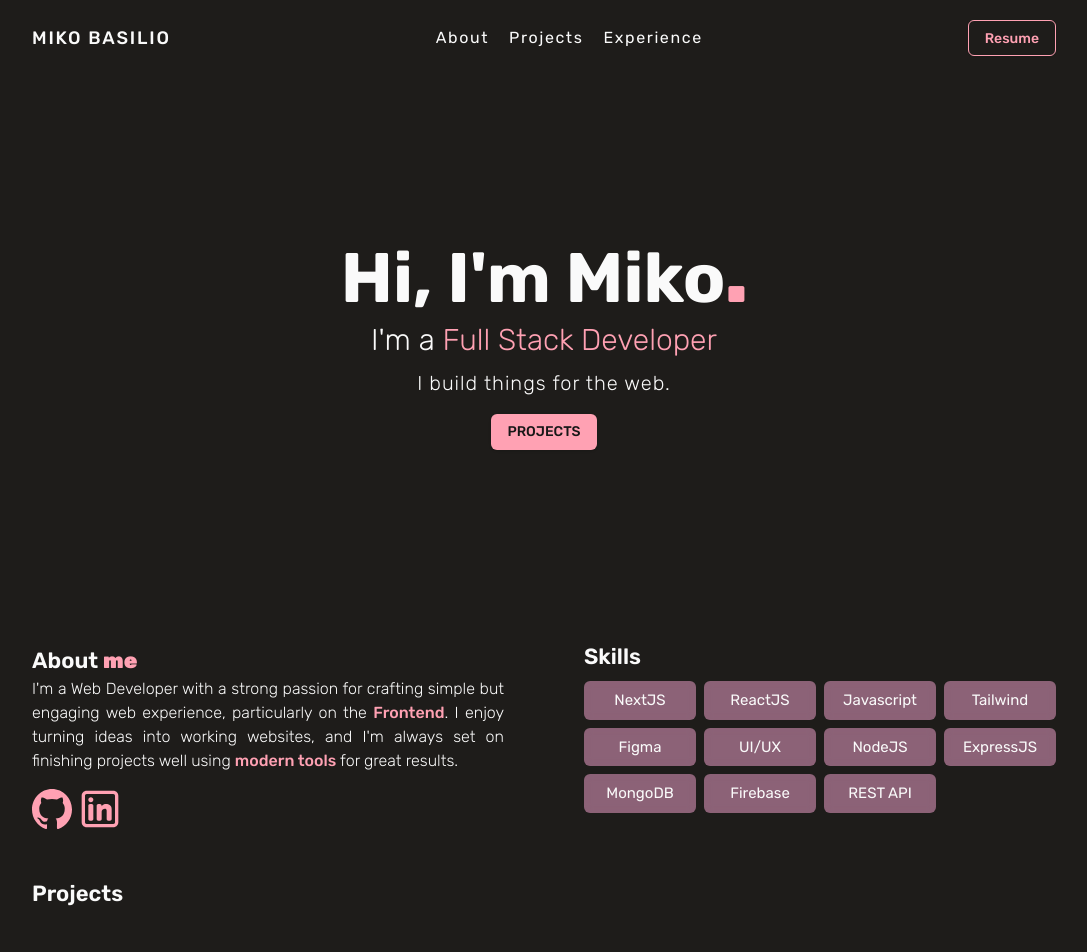
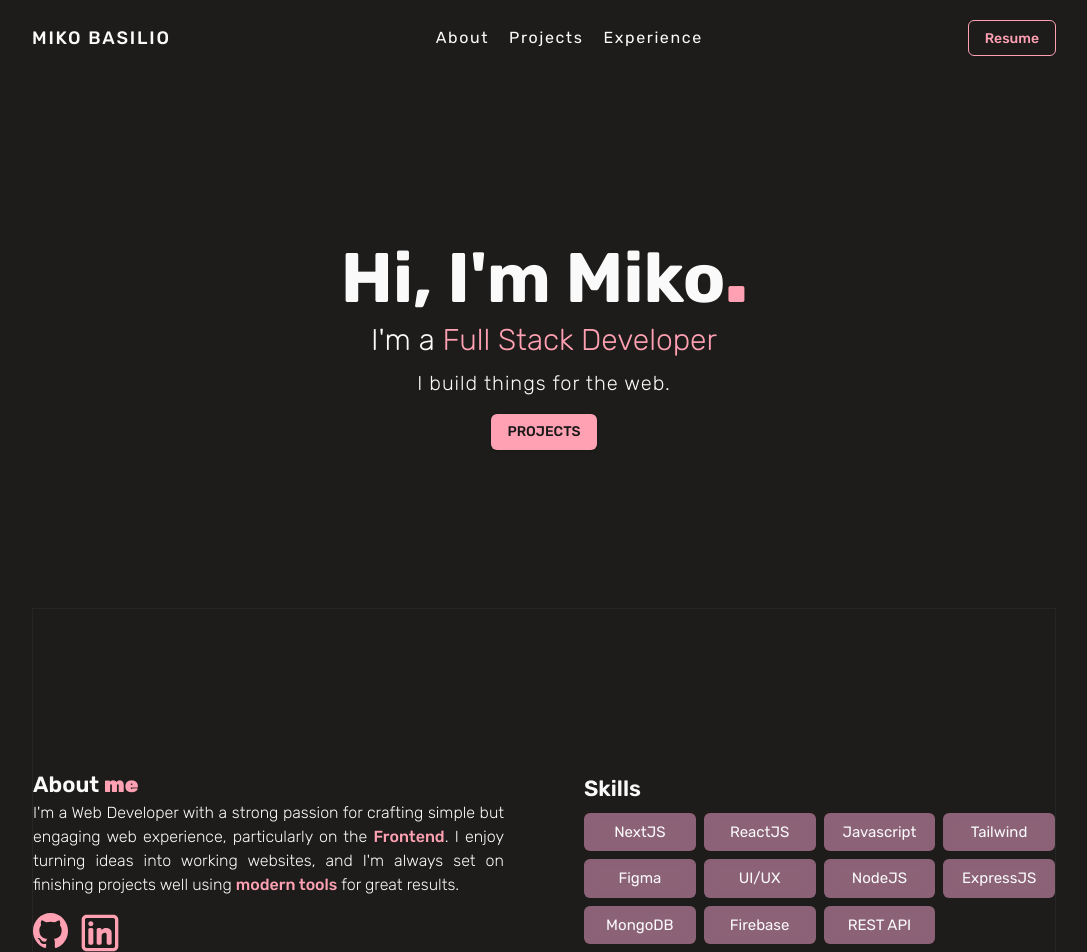
Before and after one commit to okimchi123/miko-portfolio_V1, a Next.js app: page / in a window 1280 px wide. Shown: the top 952 px of the page, without its empty margins (96-1183 px from the left). Built offline with nearby package versions, Linux system fonts and the light colour scheme.

Commit message:
finished aboutme section

```diff
--- a/src/components/layout/AboutMe.jsx
+++ b/src/components/layout/AboutMe.jsx
@@ -1,5 +1,6 @@
 import Reveal from "../motion/reveal";
 import Image from "next/image";
+import Link from "next/link";
 
 export default function AboutMe() {
   const skills = [
@@ -16,7 +17,7 @@ export default function AboutMe() {
     "REST API",
   ];
   return (
-    <section className="h-[400] md:h-fit py-8 w-[80%] gap-20 flex flex-col md:flex-row items-start">
+    <section className="h-fit border md:h-[500px] py-20 md:py-8 w-[90%] md:w-[80%] gap-20 md:gap-20 flex flex-col md:flex-row items-center">
       <Reveal delayProp={0.2} className="w-full">
         <article>
           <h1 className="header mt-1">
@@ -24,13 +25,35 @@ export default function AboutMe() {
           </h1>
           <p className="text-justify font-light mb-4">
             I'm a Web Developer with a strong passion for crafting simple but
-            engaging web experience, particularly on the <strong className="prismo font-medium">Frontend</strong>. I enjoy
+            engaging web experience, particularly on the{" "}
+            <strong className="prismo font-medium">Frontend</strong>. I enjoy
             turning ideas into working websites, and I'm always set on finishing
-            projects well using <strong className="prismo font-medium">modern tools</strong> for great results.
+            projects well using{" "}
+            <strong className="prismo font-medium">modern tools</strong> for
+            great results.
           </p>
-          <figure className="flex gap-2">
-        <Image src="/github.svg" width="40" height="40" alt="github" />
-        <Image src="/linkedin.svg" width="40" height="40" alt="linkedin" />
+          <figure className="flex gap-3">
+            <Link href="https://github.com/okimchi123" target="_blank">
+              <Image
+                src="/github.svg"
+                width="35"
+                height="35"
+                alt="github"
+                className=""
+              />
+            </Link>
+            <Link
+              href="https://www.linkedin.com/in/miko-basilio-251348361/"
+              target="_blank"
+            >
+              <Image
+                src="/linkedin.svg"
+                width="40"
+                height="40"
+                alt="linkedin"
+                className=""
+              />
+            </Link>
           </figure>
         </article>
       </Reveal>
@@ -40,7 +63,10 @@ export default function AboutMe() {
           <h1 className="header">Skills</h1>
           <div className="grid grid-cols-3 gap-2 sm:grid-cols-4 md:grid-cols-3 lg:grid-cols-4">
             {skills.map((item) => (
-              <figure key={item} className="text-[15px] bg-pink-300 rounded-md bg-clip-padding backdrop-filter backdrop-blur-sm bg-opacity-50 flex px-3 py-2 items-center justify-center ">
+              <figure
+                key={item}
+                className="text-[15px] bg-pink-300 rounded-md bg-clip-padding backdrop-filter backdrop-blur-sm bg-opacity-50 flex px-3 py-2 items-center justify-center "
+              >
                 {item}
               </figure>
             ))}
```
